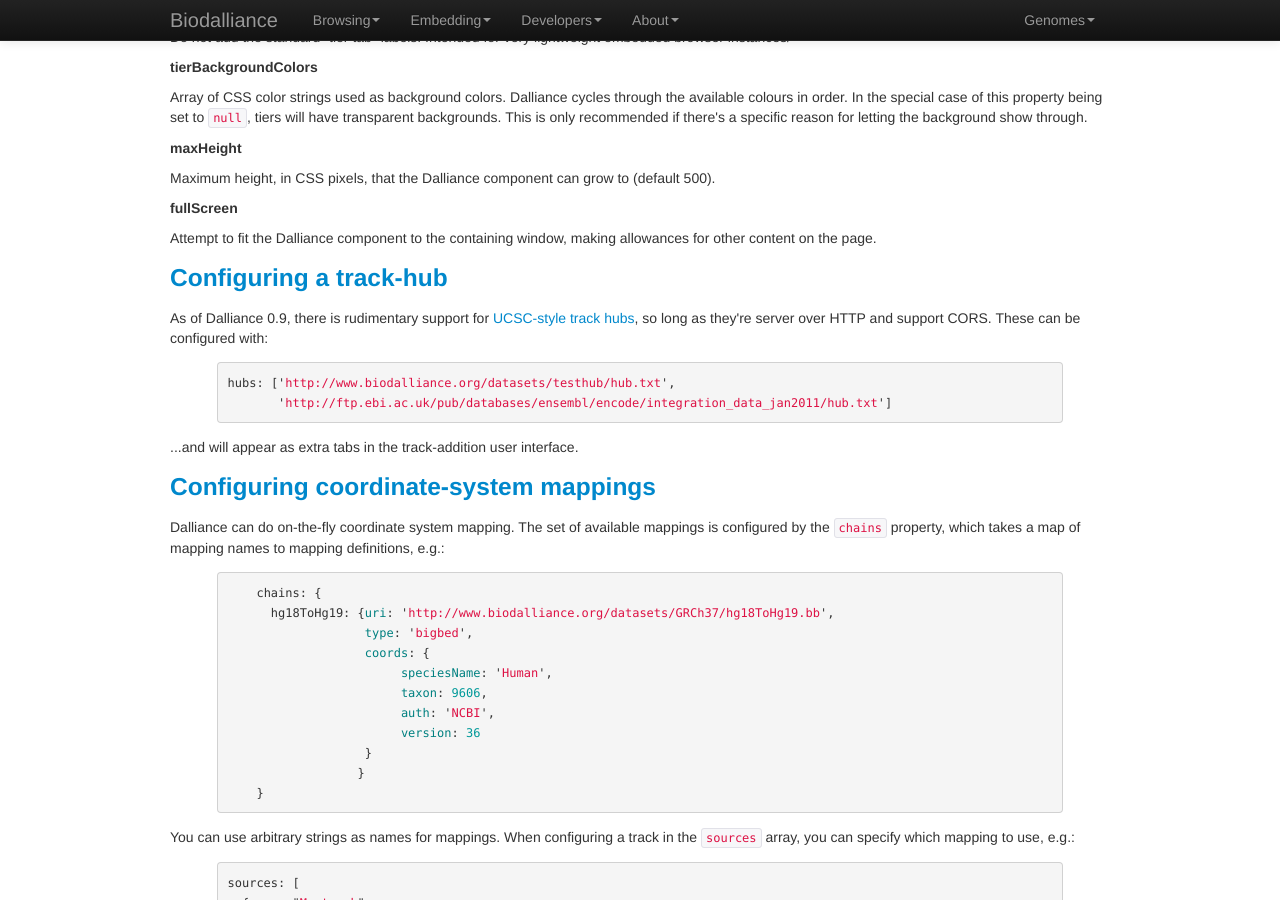
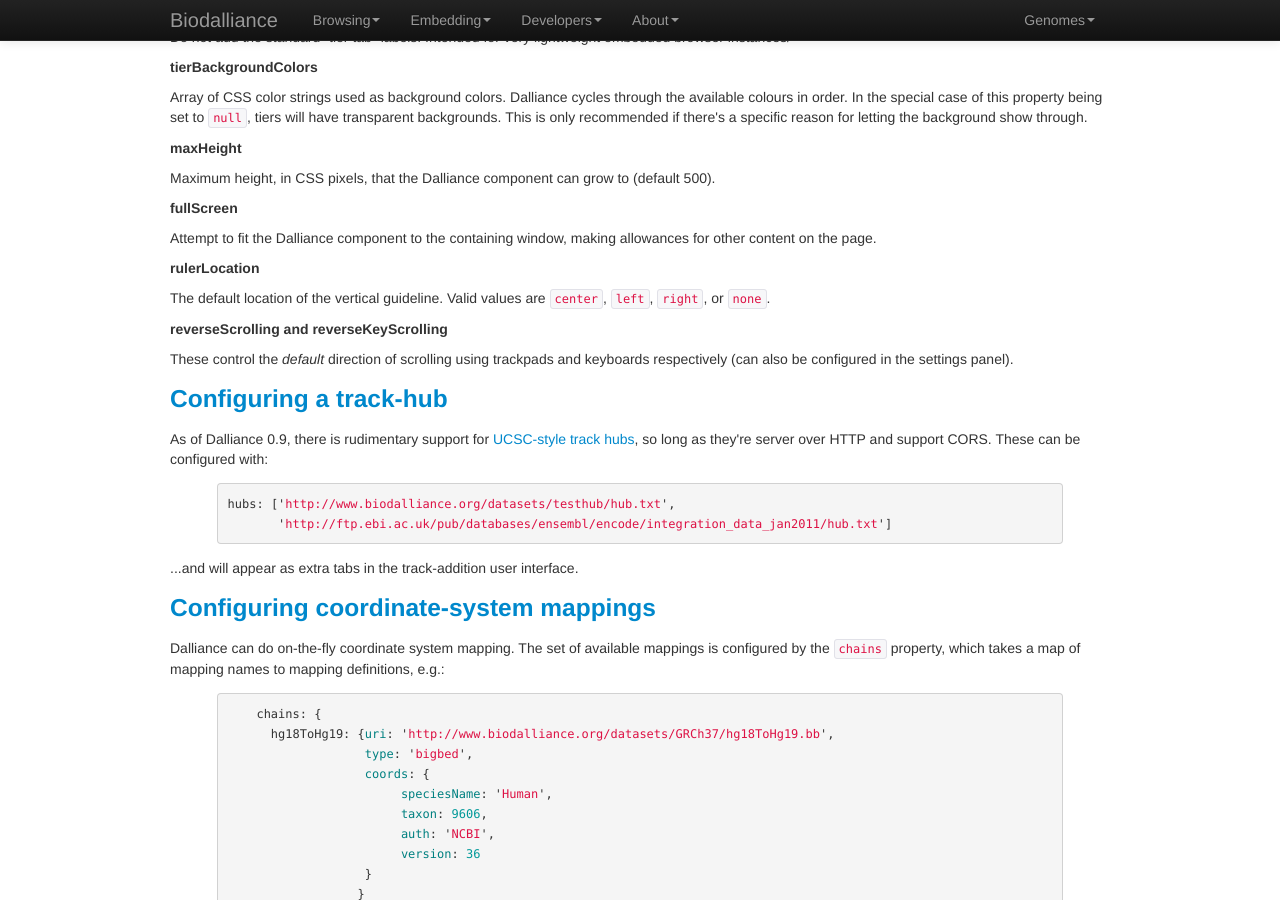
Before and after one commit to biodalliance/dalliance-web, a Jekyll site: the page built from config.html, in a window 1280 px wide and 900 px high, scrolled down 1325 px. Built offline with Jekyll 4.4.1, drawn with Linux system fonts in a browser that asks for light colours.

Commit message:
Scrolling direction flags.

```diff
--- a/config.html
+++ b/config.html
@@ -107,6 +107,15 @@ Maximum height, in CSS pixels, that the Dalliance component can grow to (default
 Attempt to fit the Dalliance component to the containing window, making allowances for other content on the page.
 
 
+<h5>rulerLocation</h5>
+
+The default location of the vertical guideline. Valid values are <code>center</code>, <code>left</code>, <code>right</code>, or <code>none</code>.
+
+<h5>reverseScrolling and reverseKeyScrolling</h5>
+
+These control the <em>default</em> direction of scrolling using trackpads and keyboards
+respectively (can also be configured in the settings panel).
+
 <h3><a id='hub'>Configuring a track-hub</a></h3>
 
 As of Dalliance 0.9, there is rudimentary support for <a href='http://genome.ucsc.edu/goldenPath/help/hgTrackHubHelp.html'>UCSC-style
```
